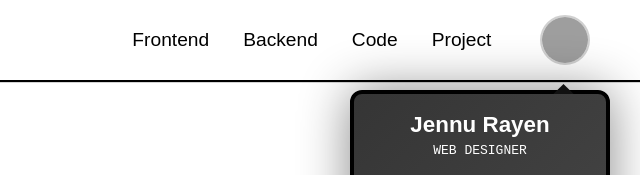
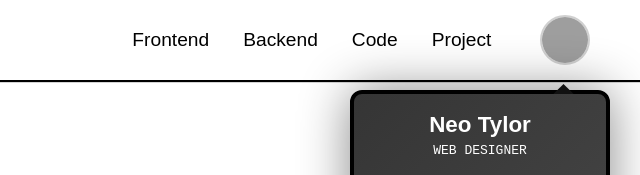
Before and after one commit to neotylor/neotylor.github.io, a plain HTML site: page user-account-dropdown/index.html in a window 1280 px wide. Both pictures are taken after a click on the element 1205 px from the left and 40 px from the top of the page. Shown: the top 175 px of the page, 640-1280 px from the left. Drawn offline with Linux system fonts and the light colour scheme; grey boxes are pictures that could not be loaded.

Commit message:
add user-account-dropdown

```diff
--- a/user-account-dropdown/index.html
+++ b/user-account-dropdown/index.html
@@ -23,7 +23,7 @@
                 <img src="https://source.unsplash.com/100x100/?face" alt="">
             </div>
             <div class="menu">
-                <h3>Jennu Rayen</h3>
+                <h3>Neo Tylor</h3>
                 <p>Web Designer</p>
 
 
```
